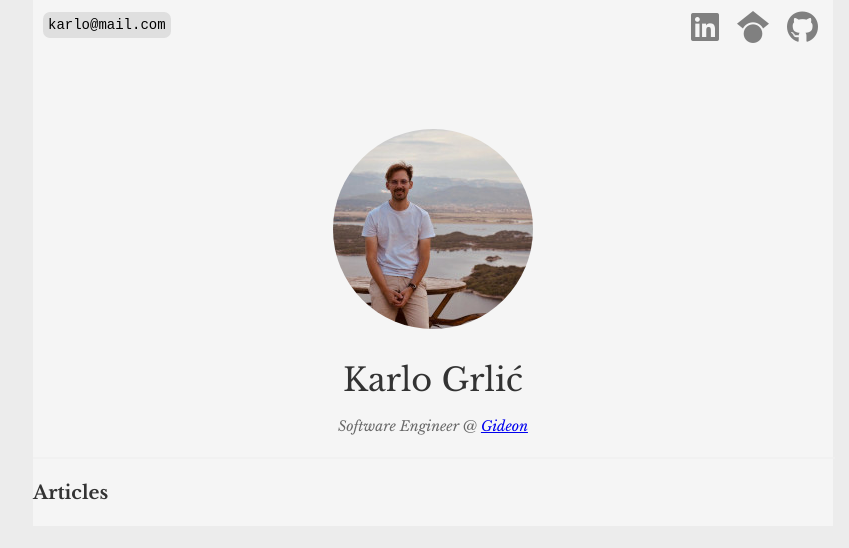
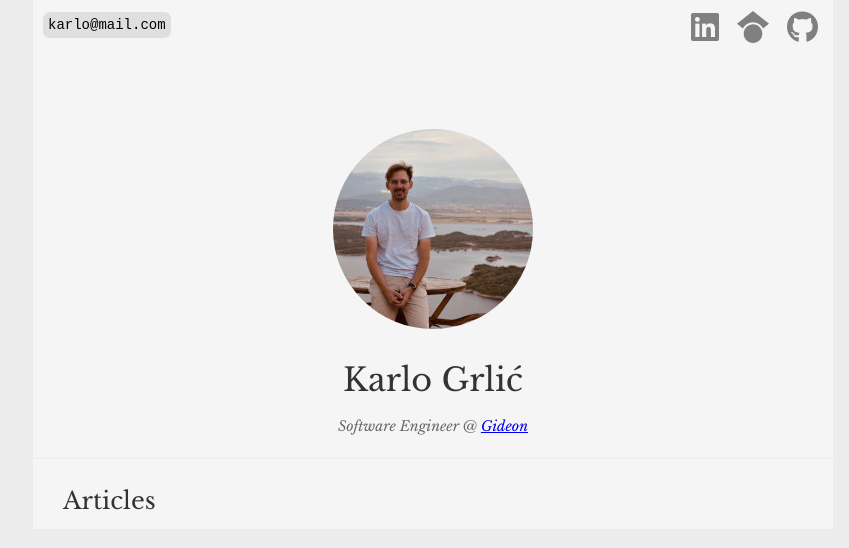
Before and after one commit to rLoka/karlo.ch, a plain HTML site: page pages/index.html in a window 1280 px wide. Shown: the whole page, without its empty margins (207-1056 px from the left). Drawn offline with nearby package versions, Linux system fonts and the light colour scheme.

Commit message:
Style articles title, add requirements and gitignore

```diff
--- a/pages/static/css/style.css
+++ b/pages/static/css/style.css
@@ -44,6 +44,10 @@ body {
     width: 100%; /* Take 100% of the parent width */
 }
 
+.articles {
+    padding: 0px 30px 10px 30px;
+}
+
 /* Typography */
 h1 {
     font-family: 'Libre Baskerville', serif;
@@ -58,6 +62,13 @@ h2 {
     font-weight: 400;
     font-style: italic;
     color: dimgray;
+}
+
+h3 {
+    font-family: 'Libre Baskerville', serif;
+    font-size: 24px;
+    font-weight: 400;
+    margin-block-end: 0;
 }
 
 /* Components */
```
Also changed, not shown: requirements.txt (added), 2 other files.
